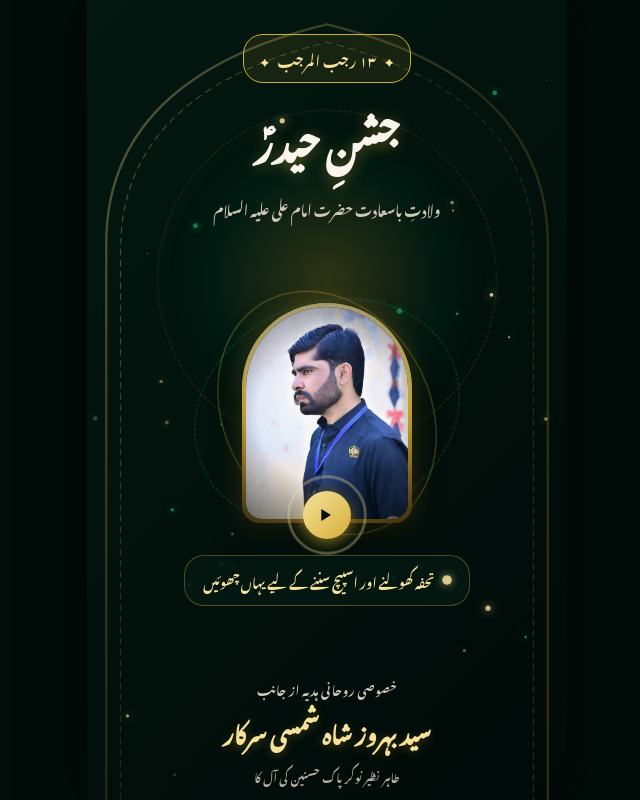
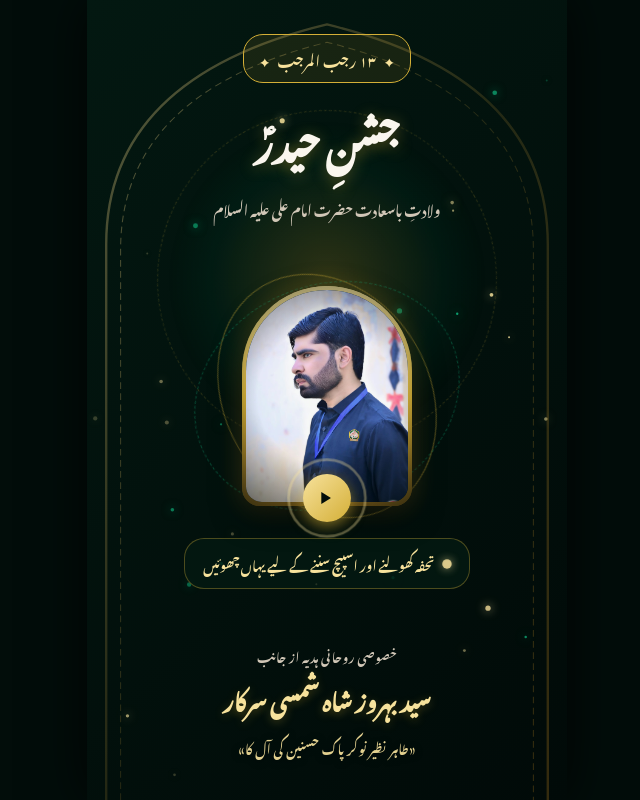
Before and after one commit to malikmusichiphop-rgb/-, a plain HTML site: page index.html in a window 1280 px wide. Shown: the whole page, without its empty margins (313-953 px from the left). Drawn offline with Linux system fonts and the light colour scheme; files whose address does not match are found by name; a web font is replaced by a local one.

Commit message:
Add files via upload

```diff
--- a/index.html
+++ b/index.html
@@ -8,7 +8,8 @@
 
   <!-- PWA Mobile Home Screen Icon Support -->
   <link rel="manifest" href="manifest.json" />
-  <link rel="apple-touch-icon" href="assets/home-cover.jpg" />
+  <link rel="apple-touch-icon" sizes="180x180" href="assets/home-cover.jpg" />
+  <link rel="apple-touch-icon" href="home-cover.jpg" />
   <link rel="icon" type="image/jpeg" href="assets/home-cover.jpg" />
 
   <!-- Open Graph / WhatsApp Preview -->
@@ -108,7 +109,7 @@
       <footer class="cover-footer">
         <p class="gift-from-label">خصوصی روحانی ہدیہ از جانب</p>
         <h2 class="murshid-name">سید بہروز شاہ شمسی سرکار</h2>
-        <p class="tahir-nazir-line" style="font-size: 11px; color: #d1c7b7; margin-top: 4px; letter-spacing: 0.4px;">طاہر نظیر نوکر پاک حسنین کی آل کا</p>
+        <p class="tahir-nazir-line">«طاہر نظیر نوکر پاک حسنین کی آل کا»</p>
       </footer>
     </section>
 
--- a/style.css
+++ b/style.css
@@ -905,3 +905,18 @@ html, body {
   margin-top: 8px;
   min-height: 18px;
 }
+.tahir-nazir-line {
+  font-size: 12.5px;
+  color: var(--gold-light);
+  margin-top: 6px;
+  letter-spacing: 0.4px;
+  font-weight: 500;
+  opacity: 0.92;
+  text-shadow: 0 1px 8px rgba(0, 0, 0, 0.75);
+}
+
+.cover-screen.active {
+  overflow-y: auto;
+  -webkit-overflow-scrolling: touch;
+  padding-bottom: max(28px, env(safe-area-inset-bottom, 28px));
+}
```
